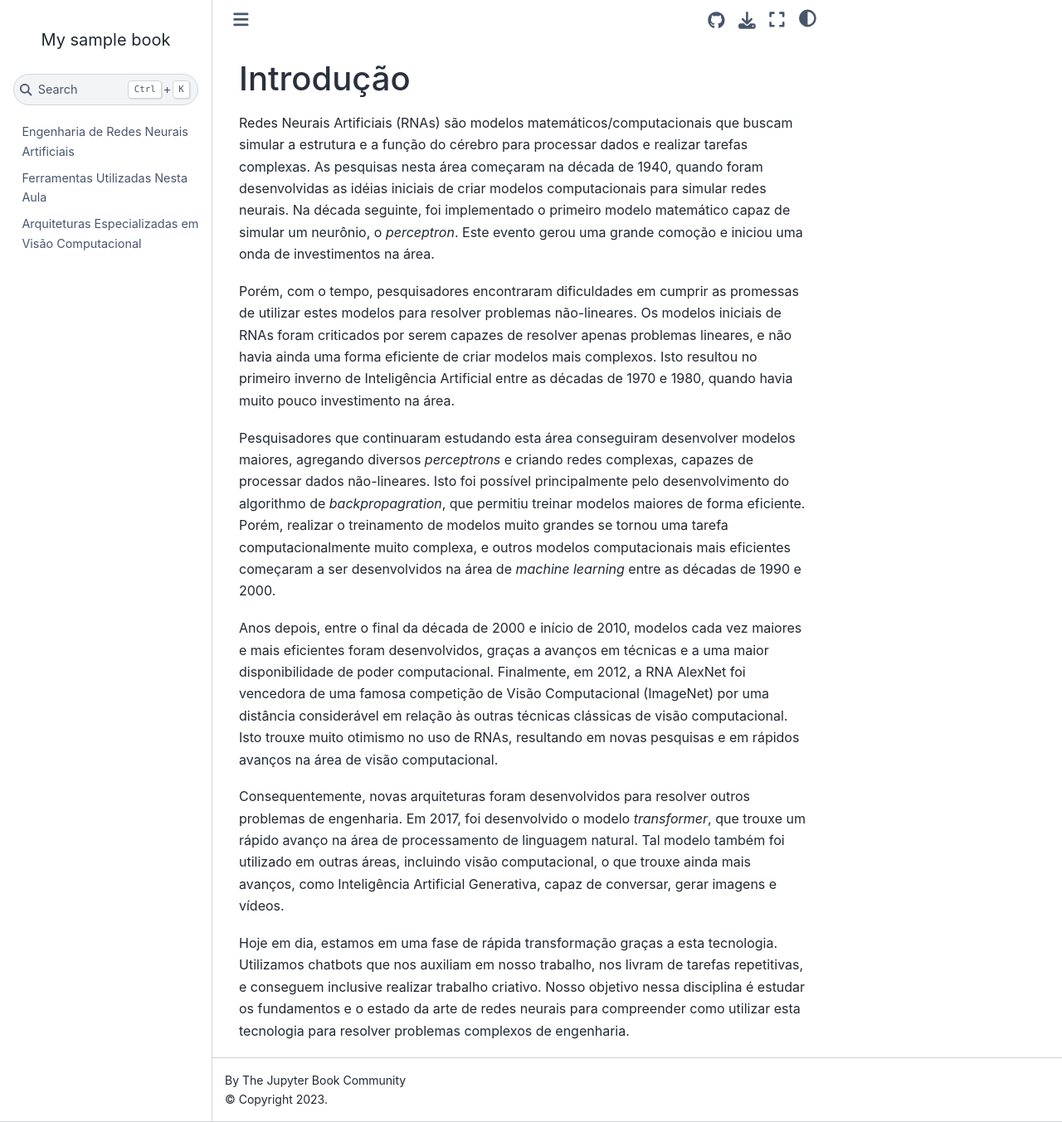
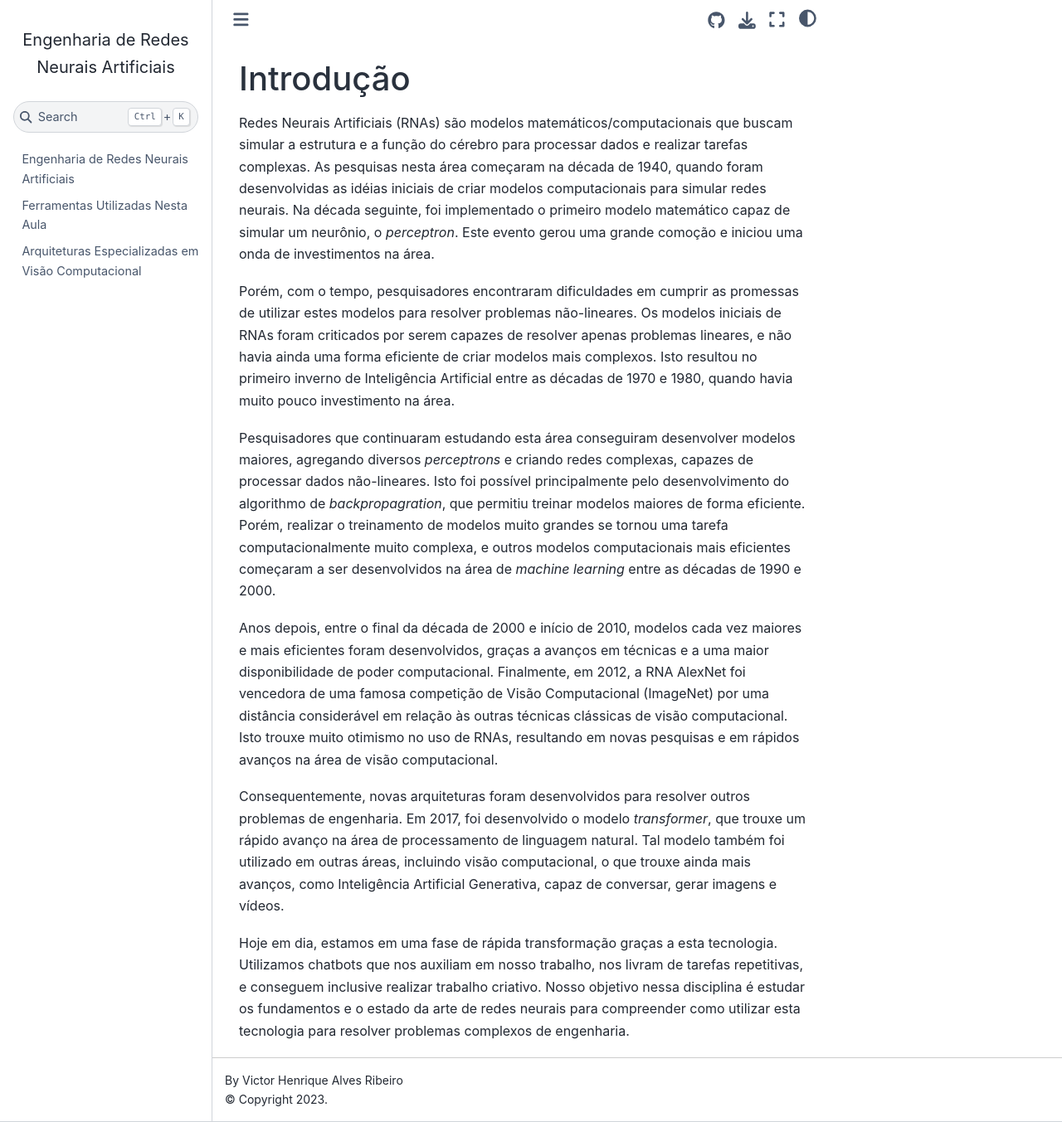
Before and after one commit to vhrique/anne_ptbr, a Jupyter Book: the page built from 00_Introducao.md, in a window 1280 px wide and 1353 px high. Shown: the whole window at 83% size. Built offline with Jupyter Book 1.0.4 settings and Sphinx 7.4.7 and the Sphinx Book theme 1.1.4, drawn with Linux system fonts in a browser that asks for light colours; pages that are not in the unit, such as notebooks, are missing from menus.

Commit message:
Ajustando nome do livro e autor.

```diff
--- a/_config.yml
+++ b/_config.yml
@@ -1,8 +1,8 @@
 # Book settings
 # Learn more at https://jupyterbook.org/customize/config.html
 
-title: My sample book
-author: The Jupyter Book Community
+title: Engenharia de Redes Neurais Artificiais
+author: Victor Henrique Alves Ribeiro
 logo: logo.png
 
 # Force re-execution of notebooks on each build.
```
